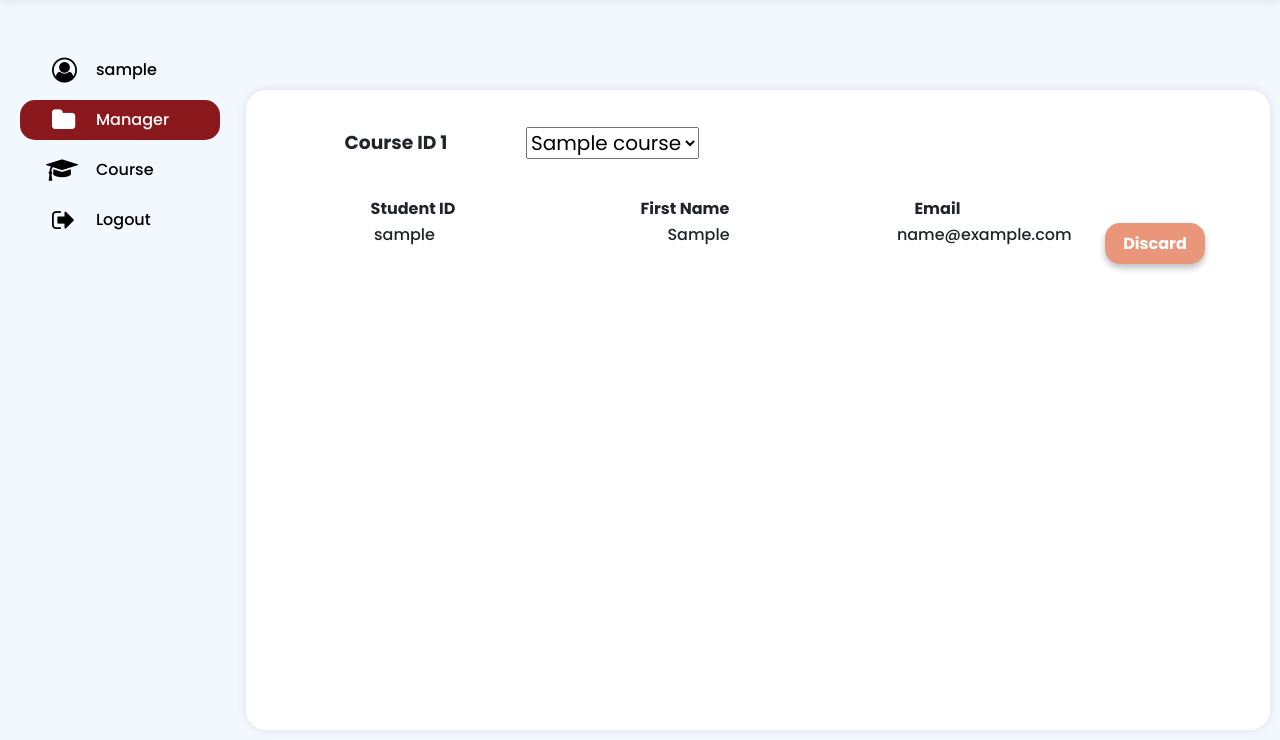
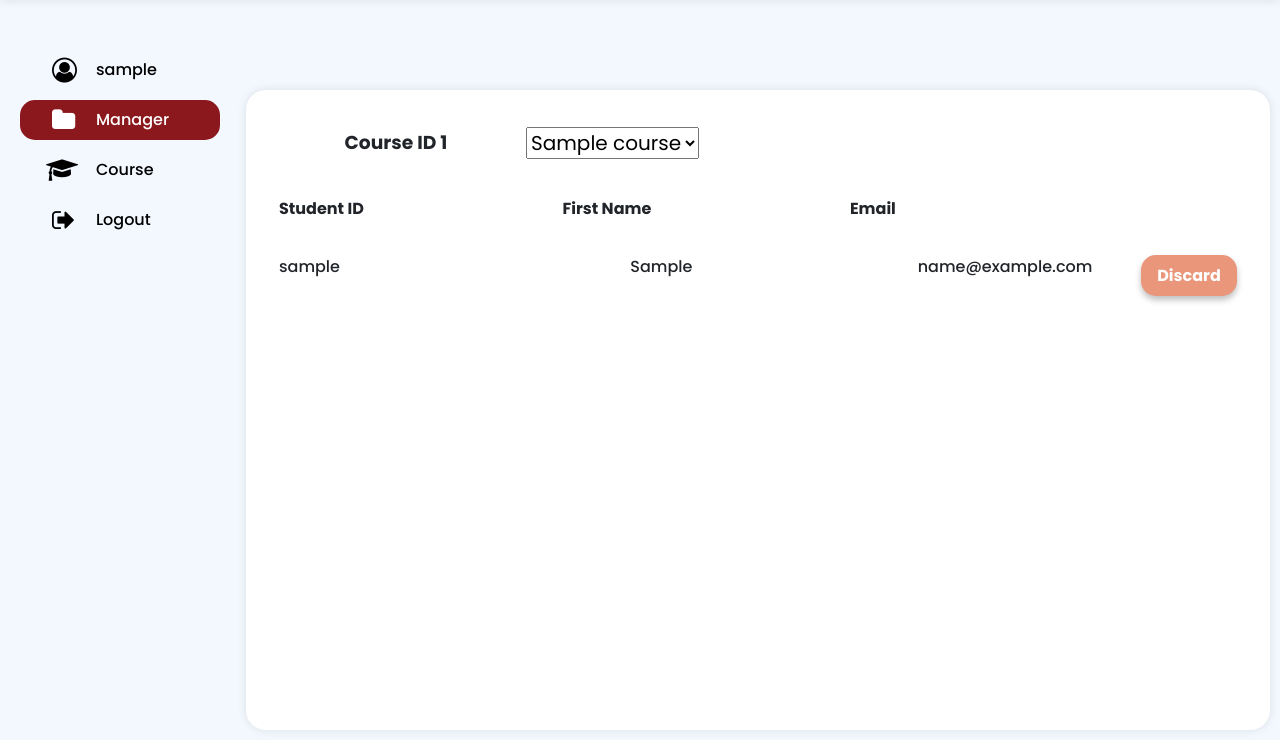
Before and after one commit to 6410685215/cn321-as2, a Django app: page /course/manager/ in a window 1280 px wide. Shown: the part 60-800 px from the top of the page. Run offline with Django 4.2, Linux system fonts and the light colour scheme; a user stored in the database is signed in; tables that the repository leaves empty hold one stand-in row (values such as "Sample post").

Commit message:
table manager

```diff
--- a/static/css/main.css
+++ b/static/css/main.css
@@ -376,6 +376,20 @@ html [type="button"] {
     width: 75vw;
     justify-content: space-around;
 }
+.sec-table-mg {
+    display: flex;
+    padding-left: 2em;
+}
+.sec-table-mg tr {
+    display: flex;
+    width: 75vw;
+    justify-content: space-between;
+}
+.sec-table-mg td {
+    font-weight: 500;
+    text-align: left;
+    width: 10%;
+}
 .sec-table-ma {
     display: flex;
     padding-left: 100px;
@@ -398,39 +412,6 @@ html [type="button"] {
     width: 40%;
     padding-inline-start: 10%;
 }
-
-/*.sec-table td p {
-    font-weight: 500;
-    text-align: left;
-    padding-bottom: 10px;
-    margin: 5px;
-    position: absolute;
-}
-.p-id {
-    width: 220px;
-}
-.p-n {
-    position: absolute;
-    padding-inline-start: 20%;
-}
-.td-p {
-    position: absolute;
-    padding-inline-start: 46%;
-}
-.td-b {
-    padding-inline: 45px;
-}
-
-.sec-table td a {
-    display: block;
-    font-weight: 500;
-    padding-bottom: 10px;
-    margin: 5px;
-    width: 120px;
-    text-align: center;
-    position: absolute;
-    padding-inline-start: 61%;
-} */
 
 .sec-table td form {
     font-weight: 500;
--- a/templates/course/manager.html
+++ b/templates/course/manager.html
@@ -17,11 +17,11 @@
       </div>
   </div>
   <div class="box-scroll">
-    <table class="sec-table" style="padding-top: 0;">
-      <tr>
+    <table class="sec-table-mg" style="padding-top: 0;">
+      <tr style="padding-bottom: 2em;">
         <th>Student ID</th>
-        <th>First Name</th>
-        <th>Email</th>
+        <th style="width: 30%;">First Name</th>
+        <th style="width: 30%; text-align: left;">Email</th>
         <th></th>
       </tr>
       {% for st in enroll %}
```
